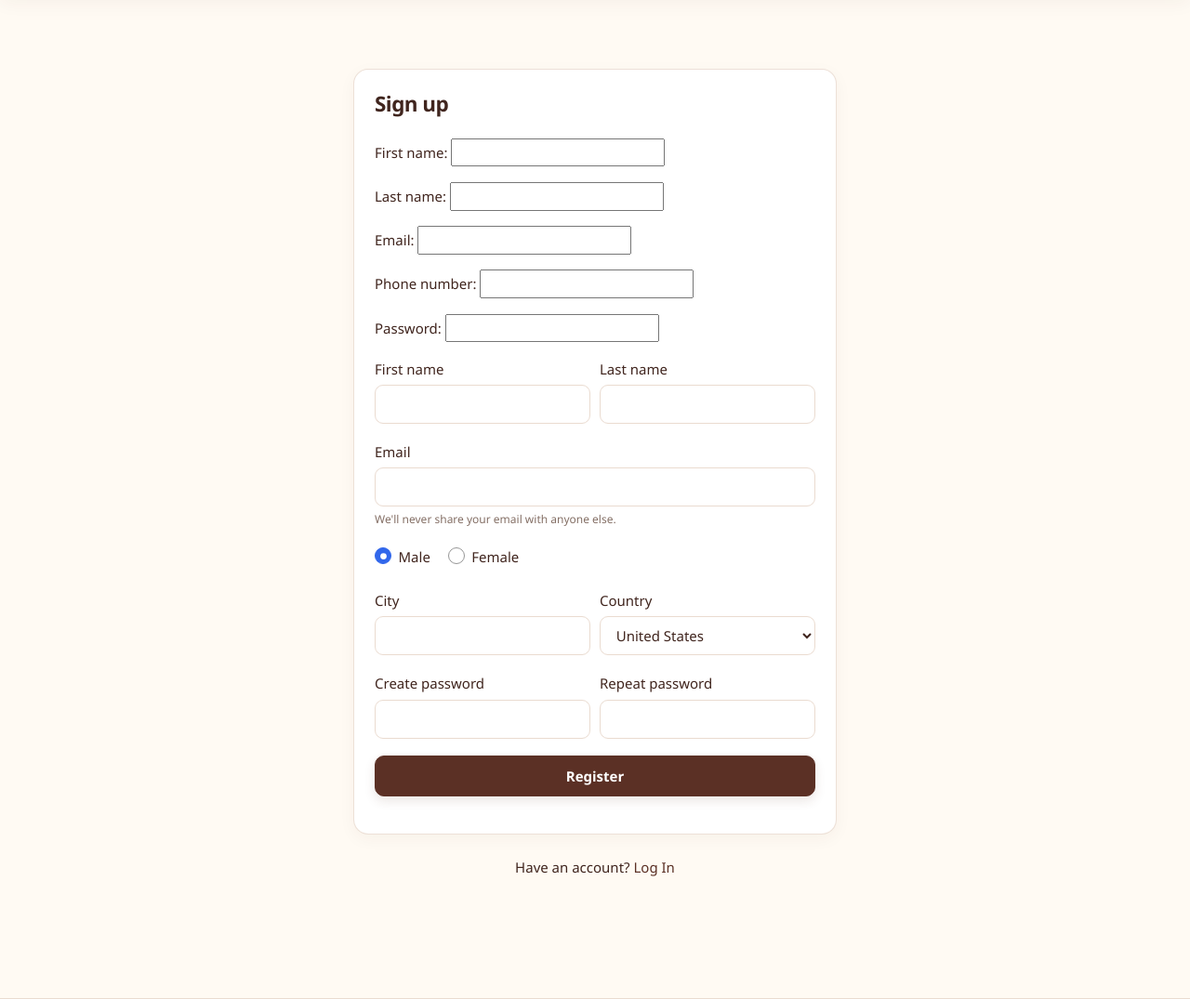
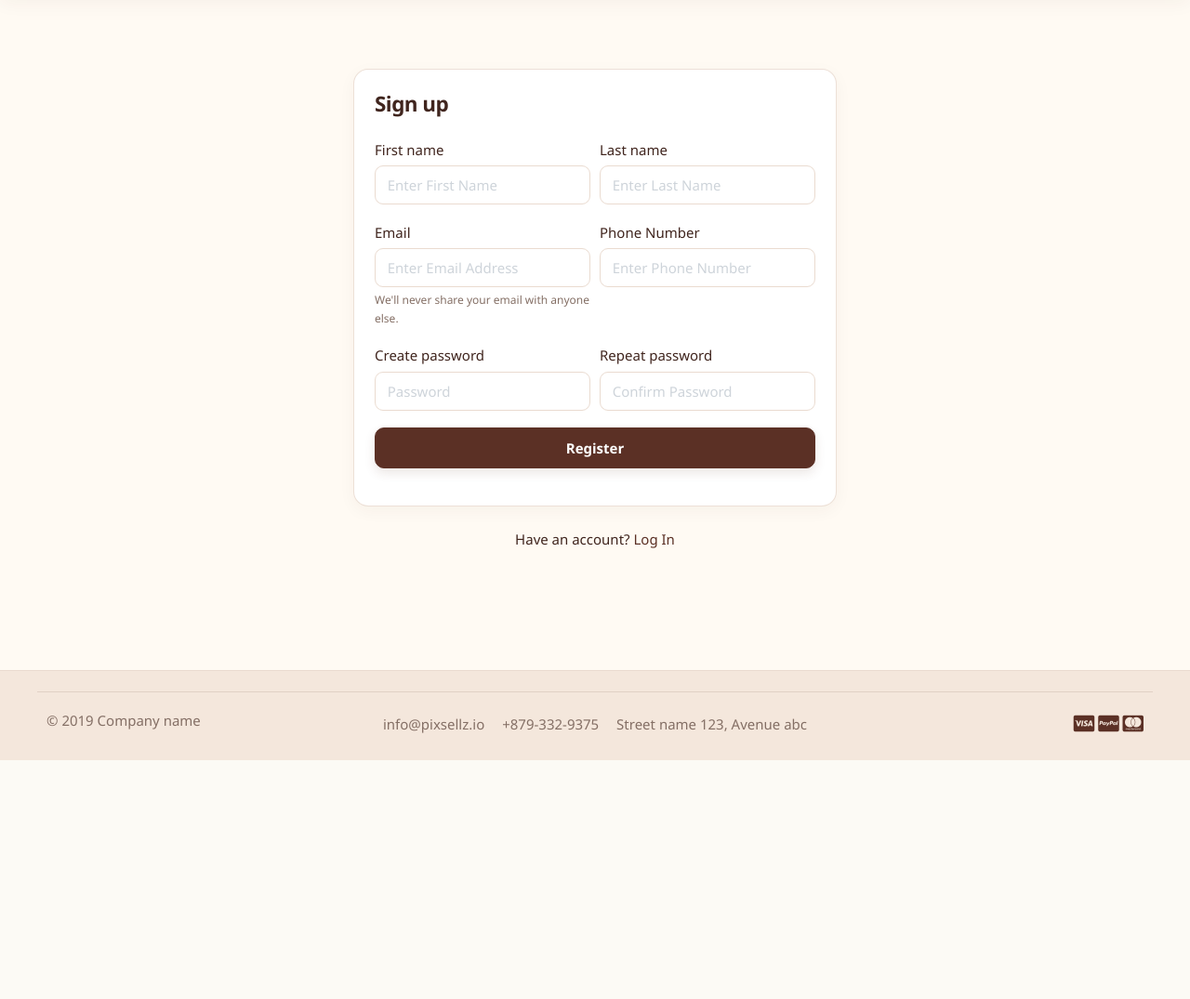
Before and after one commit to nishchith-tech29/Django-BakeKart, a Django app: page /accounts/register/ in a window 1280 px wide. Shown: the part 128-1203 px from the top of the page at 93% size. After the commit the page ends 946 px from the top, so only its background shows below. Run offline with Django 5.2, Linux system fonts and the light colour scheme; data that the repository does not hold is empty; parts of the project's set-up code (start-up, migrations or seed data) failed here and were passed over; some libraries are stand-ins or nearby versions; some web fonts are replaced.

Commit message:
54B Form Overriding and Customization

```diff
--- a/accounts/forms.py
+++ b/accounts/forms.py
@@ -1,6 +1,22 @@
 from django import forms
 from .models import Account
 class RegistrationForm(forms.ModelForm):
+    password = forms.CharField(widget=forms.PasswordInput(attrs={
+        'placeholder': 'Password',
+    }))
+    confirm_password = forms.CharField(widget=forms.PasswordInput(attrs={
+        'placeholder': 'Confirm Password',
+    }))
+
     class Meta:
         model = Account
         fields = ['first_name', 'last_name', 'email', 'phone_number', 'password']
+    def __init__(self, *args, **kwargs):
+        super(RegistrationForm, self).__init__(*args, **kwargs)
+        self.fields['first_name'].widget.attrs['placeholder'] = 'Enter First Name'
+        self.fields['last_name'].widget.attrs['placeholder'] = 'Enter Last Name'
+        self.fields['email'].widget.attrs['placeholder'] = 'Enter Email Address'
+        self.fields['phone_number'].widget.attrs['placeholder'] = 'Enter Phone Number'
+
+        for field in self.fields:
+            self.fields[field].widget.attrs['class'] = 'form-control'
--- a/templates/accounts/register.html
+++ b/templates/accounts/register.html
@@ -11,65 +11,56 @@
       <article class="card-body">
 		<header class="mb-4"><h4 class="card-title">Sign up</h4></header>
 
-		<form>
-            {{ form.as_p }}
+
+<form action="{% url 'register' %}" method="POST">
+    {% csrf_token %}
+
     <div class="form-row">
         <div class="col form-group">
             <label>First name</label>
-					  	<input type="text" class="form-control" placeholder="">
-					</div> <!-- form-group end.// -->
+            {{ form.first_name }}
+        </div>
+
         <div class="col form-group">
             <label>Last name</label>
-					  	<input type="text" class="form-control" placeholder="">
-					</div> <!-- form-group end.// -->
-				</div> <!-- form-row end.// -->
-				<div class="form-group">
-					<label>Email</label>
-					<input type="email" class="form-control" placeholder="">
-					<small class="form-text text-muted">We'll never share your email with anyone else.</small>
-				</div> <!-- form-group end.// -->
-				<div class="form-group">
-					<label class="custom-control custom-radio custom-control-inline">
-					  <input class="custom-control-input" checked="" type="radio" name="gender" value="option1">
-					  <span class="custom-control-label"> Male </span>
-					</label>
-					<label class="custom-control custom-radio custom-control-inline">
-					  <input class="custom-control-input" type="radio" name="gender" value="option2">
-					  <span class="custom-control-label"> Female </span>
-					</label>
-				</div> <!-- form-group end.// -->
+            {{ form.last_name }}
+        </div>
+    </div>
+
     <div class="form-row">
         <div class="form-group col-md-6">
-					  <label>City</label>
-					  <input type="text" class="form-control">
-					</div> <!-- form-group end.// -->
+            <label>Email</label>
+            {{ form.email }}
+            <small class="form-text text-muted">
+                We'll never share your email with anyone else.
+            </small>
+        </div>
+
         <div class="form-group col-md-6">
-					  <label>Country</label>
-					  <select id="inputState" class="form-control">
-					    <option> Choose...</option>
-					      <option>Uzbekistan</option>
-					      <option>Russia</option>
-					      <option selected="">United States</option>
-					      <option>India</option>
-					      <option>Afganistan</option>
-					  </select>
-					</div> <!-- form-group end.// -->
-				</div> <!-- form-row.// -->
+            <label>Phone Number</label>
+            {{ form.phone_number }}
+        </div>
+    </div>
+
     <div class="form-row">
         <div class="form-group col-md-6">
             <label>Create password</label>
-					    <input class="form-control" type="password">
-					</div> <!-- form-group end.// -->
+            {{ form.password }}
+        </div>
+
         <div class="form-group col-md-6">
             <label>Repeat password</label>
-					    <input class="form-control" type="password">
-					</div> <!-- form-group end.// -->
+            {{ form.confirm_password }}
         </div>
+    </div>
+
     <div class="form-group">
-			        <button type="submit" class="btn btn-primary btn-block"> Register  </button>
-			    </div> <!-- form-group// -->
+        <button type="submit" class="btn btn-primary btn-block">
+            Register
+        </button>
+    </div>
+</form>
 
-			</form>
 		</article><!-- card-body.// -->
     </div> <!-- card .// -->
     <p class="text-center mt-4">Have an account? <a href="">Log In</a></p>
```
Lines whose indentation alone changed are shown as unchanged.
